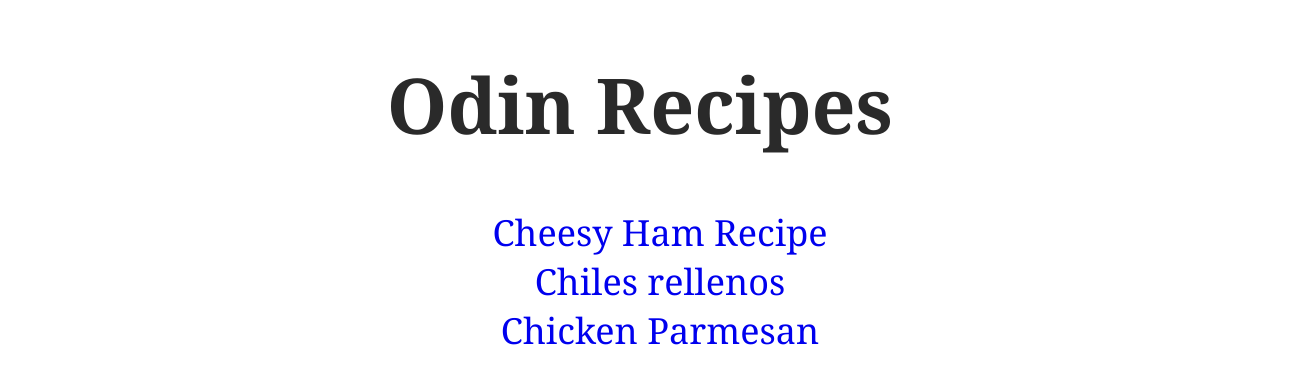
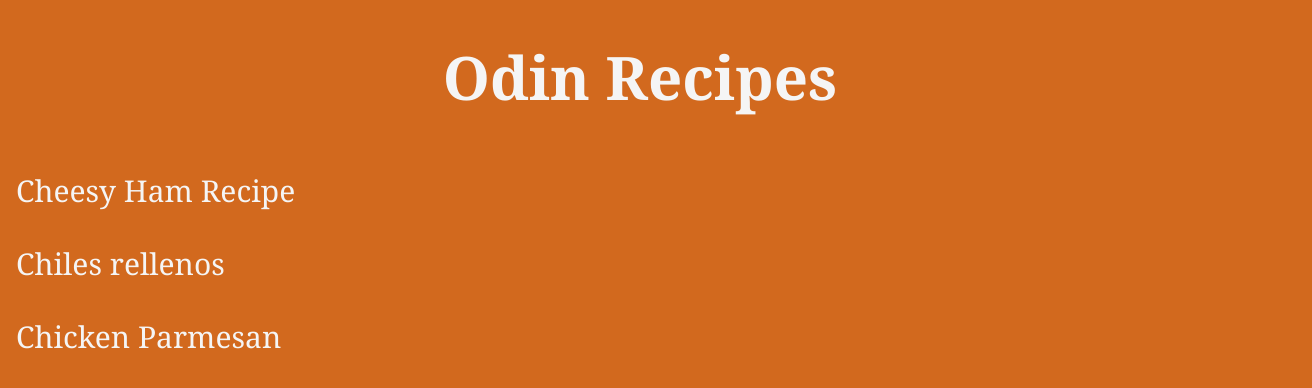
Before and after one commit to aivan-cva/odin-recipes, a plain HTML site: page index.html in a window 1280 px wide. Shown: the whole page, 1312 px wide, since content can reach past the window. Drawn offline with Linux system fonts and the light colour scheme.

Commit message:
Add styling to index page

```diff
--- a/styles.css
+++ b/styles.css
@@ -1,19 +1,45 @@
+*{
+  margin: 0;
+  padding: 0;
+}
 body{
   font-family: Cambria, Cochin, Georgia, Times, 'Times New Roman', serif;
   color:#2A2A2A ;
+  box-sizing: border-box;
+  background-color: chocolate;
 }
 
 h1{
-  font-size: 77px;
+  color: whitesmoke;
+  font-size: 60px;
   text-align: center;
+  padding: 16px;
+  margin: 20px;
+  background-color: chocolate;
 }
 
 ul{
+  margin: 0;
   text-align: center;
-  font-size: 36px;
+  font-size: 30px;
   list-style: none;
 }
 
+li{
+  text-align: left;
+  color: whitesmoke;
+}
+
+
 a{
   text-decoration: none;
+  color: whitesmoke;
+  background-color: chocolate;
+  display: inline-block;
+  width: 100%;
+  padding: 16px;
 }
+
+a:hover{
+  background-color: orangered;
+}
```
